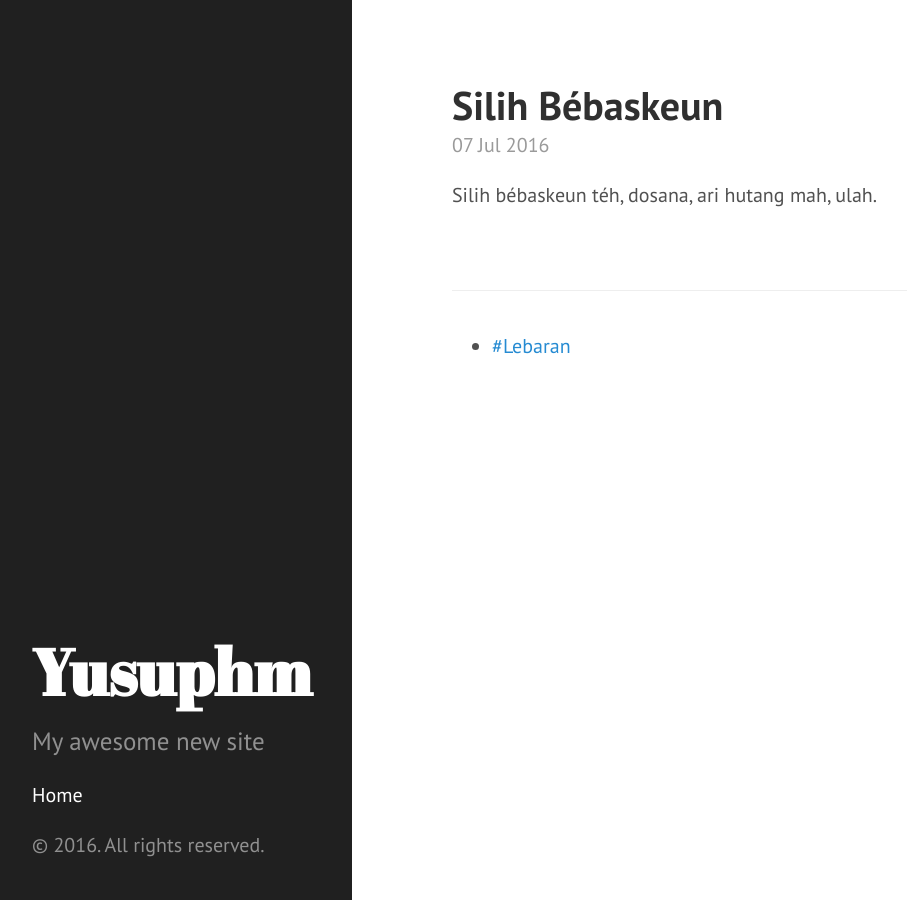
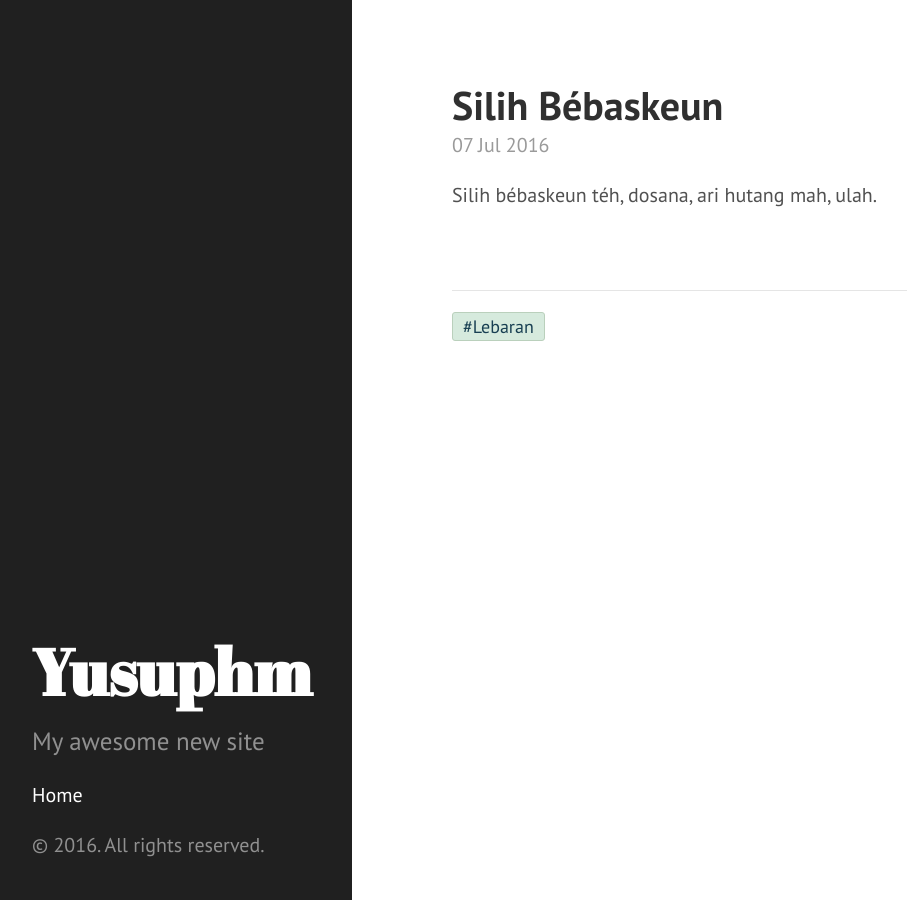
Before and after one commit to saung-rangon/saung-rangon.github.io, a Jekyll site: the page built from _posts/2016-07-07-silih-bebaskeun.md, in a window 1280 px wide. Shown: the whole page, without its empty margins (8-915 px from the left). Built offline with Jekyll 4.4.1, drawn with Linux system fonts in a browser that asks for light colours.

Commit message:
Update poole.css

```diff
--- a/public/css/poole.css
+++ b/public/css/poole.css
@@ -324,24 +324,51 @@ tbody tr:nth-child(odd) th {
   color: #9a9a9a;
 }
 
+/* hashtags */
+.hashtags ul {
+  list-style: none;
+  padding: 1em 0;
+  border-top: 1px solid #e5e5e5;
+}
+.hashtags li {
+  display: inline;
+}
+.hashtags li a {
+  background-color: #d6eadd;
+  color: #183f52;
+  display: inline-block;
+  padding: 0 10px;
+  font-size: .9em;
+  text-align: center;
+  border: 1px solid;
+  border-color: #bad0bc;
+  border-radius: 3px;
+  -webkit-transition: opacity 0.2s linear;
+  transition: opacity 0.2s linear;
+}
+.hashtags li a:hover {
+  background: #406f48;
+  color: #fff !important;
+}
+
 /* Related posts */
-.related, .hashtags {
+.related {
   padding-top: 2rem;
   padding-bottom: 2rem;
   border-top: 1px solid #eee;
 }
-.related-posts, .hashtags {
+.related-posts {
   padding-left: 0;
   list-style: none;
 }
-.related-posts h3, .hashtags h4 {
+.related-posts h3 {
   margin-top: 0;
 }
 .related-posts li small {
   font-size: 75%;
   color: #999;
 }
-.related-posts li a:hover, .hashtags li a:hover {
+.related-posts li a:hover {
   color: #268bd2;
   text-decoration: none;
 }
```
